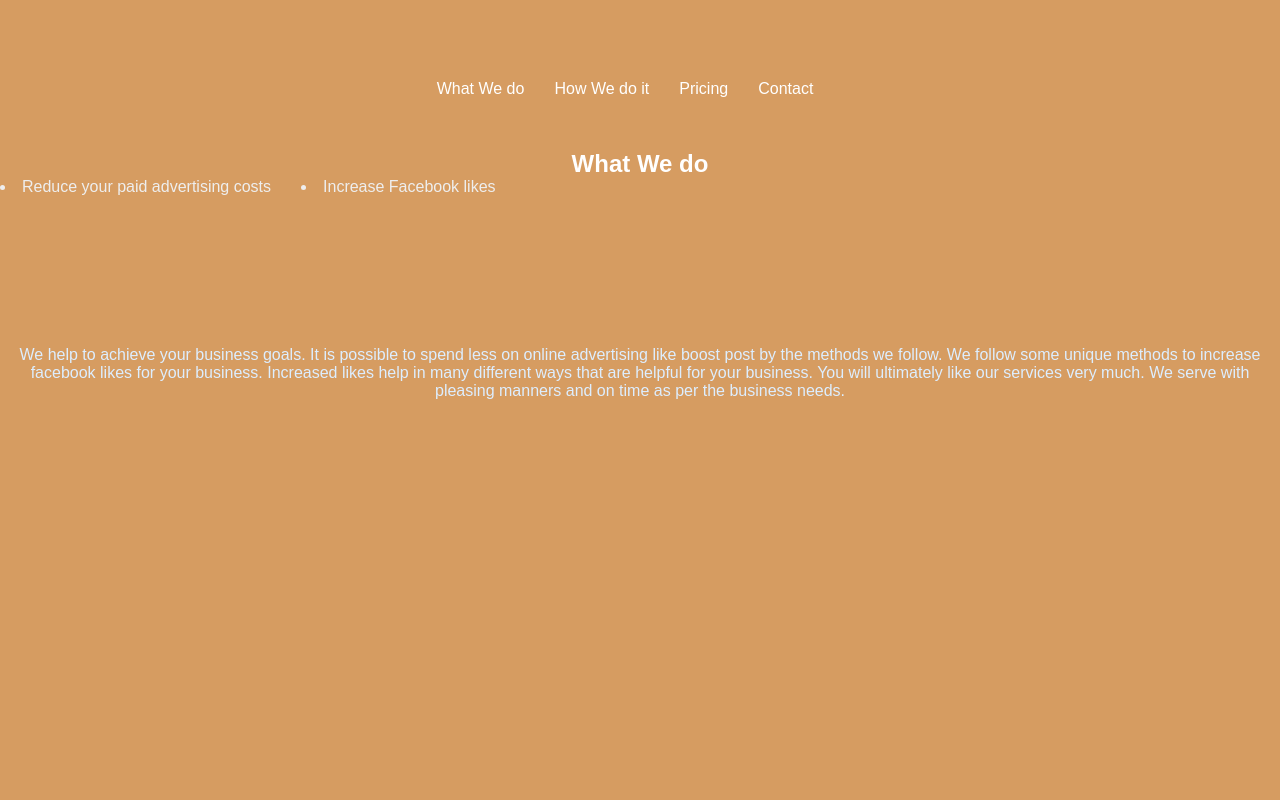
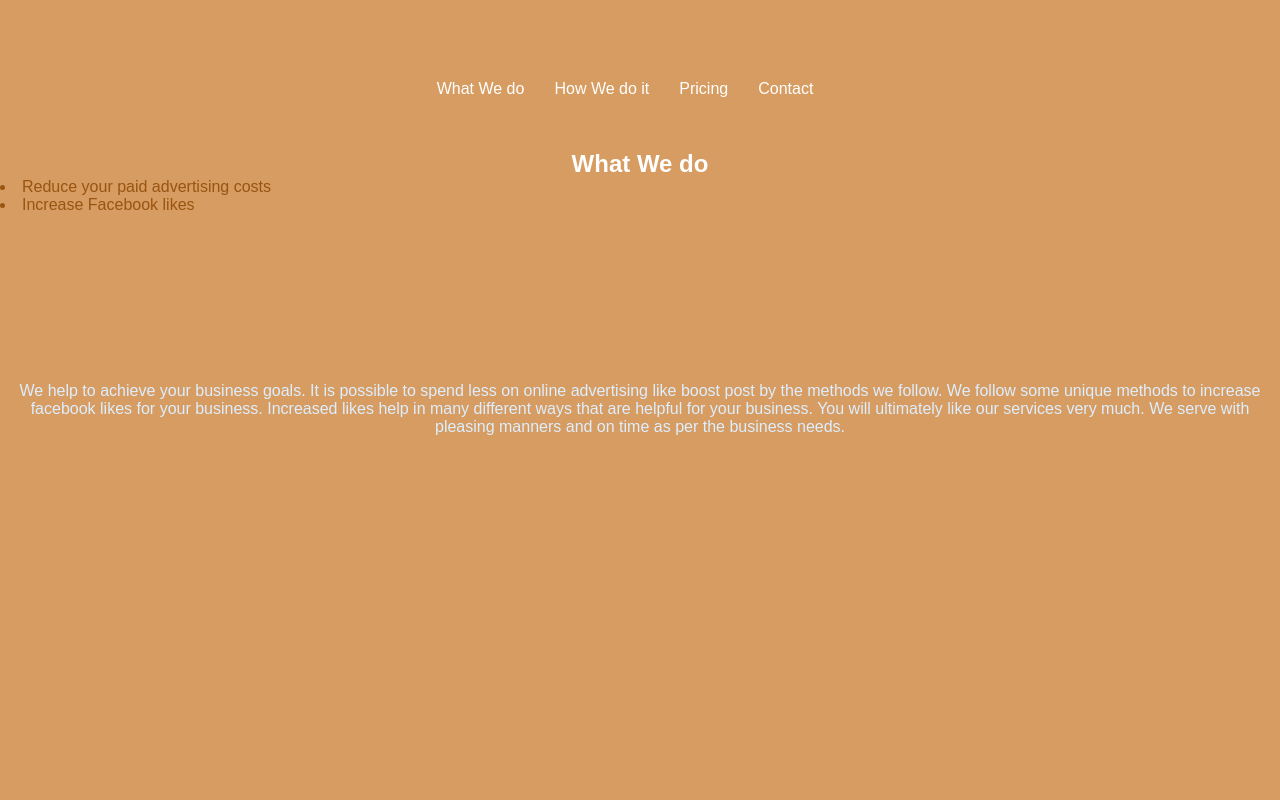
Before and after one commit to resmarkg/resmarkg.github.io, a plain HTML site: page index.html in a window 1280 px wide. Shown: the top 800 px of the page. Drawn offline with Linux system fonts and the light colour scheme.

Commit message:
Update style.css

```diff
--- a/style.css
+++ b/style.css
@@ -20,5 +20,3 @@ ul li a:hover{text-decoration: underline;}
 h1{color:#fff; text-align: center;margin-top: 150px;}
 
 p{color:#def; text-align: center; margin-top: 150px;}
-
-li{float: left; margin-right:30px; color:#eee;}
```
